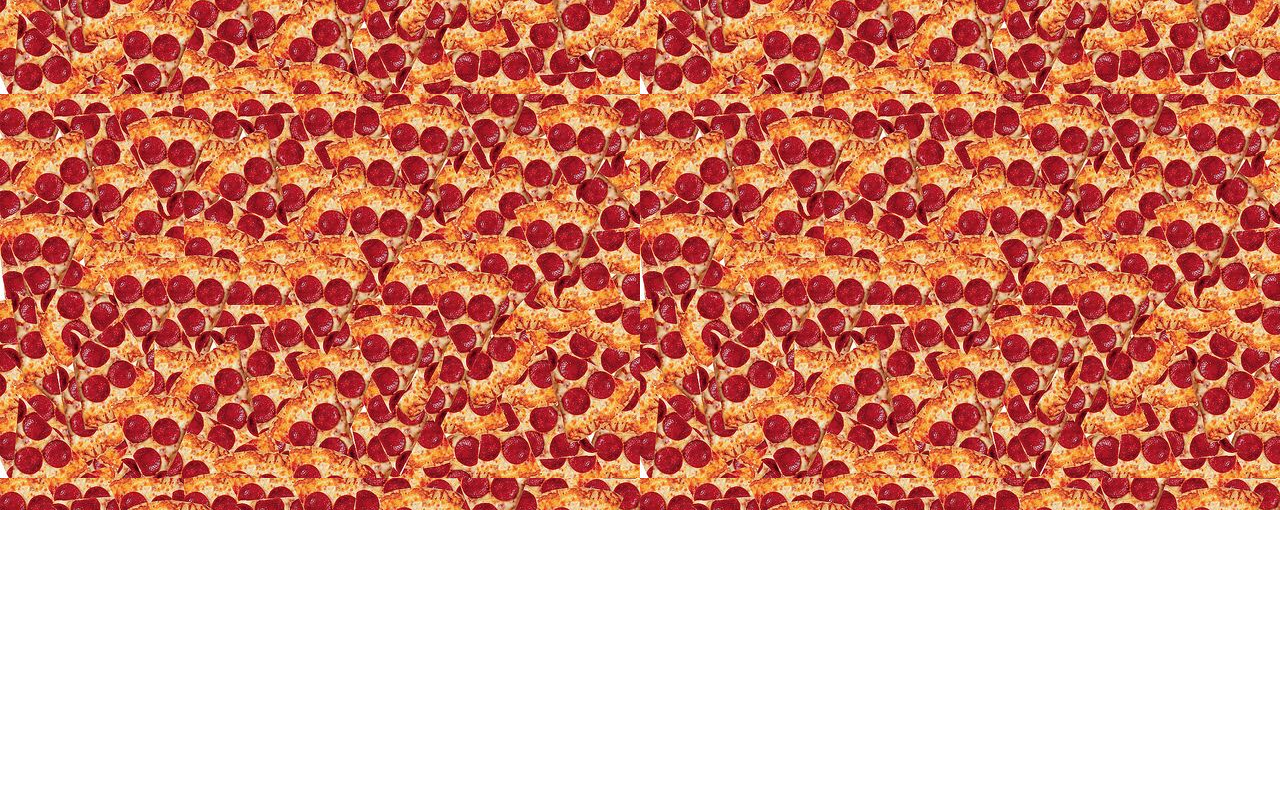
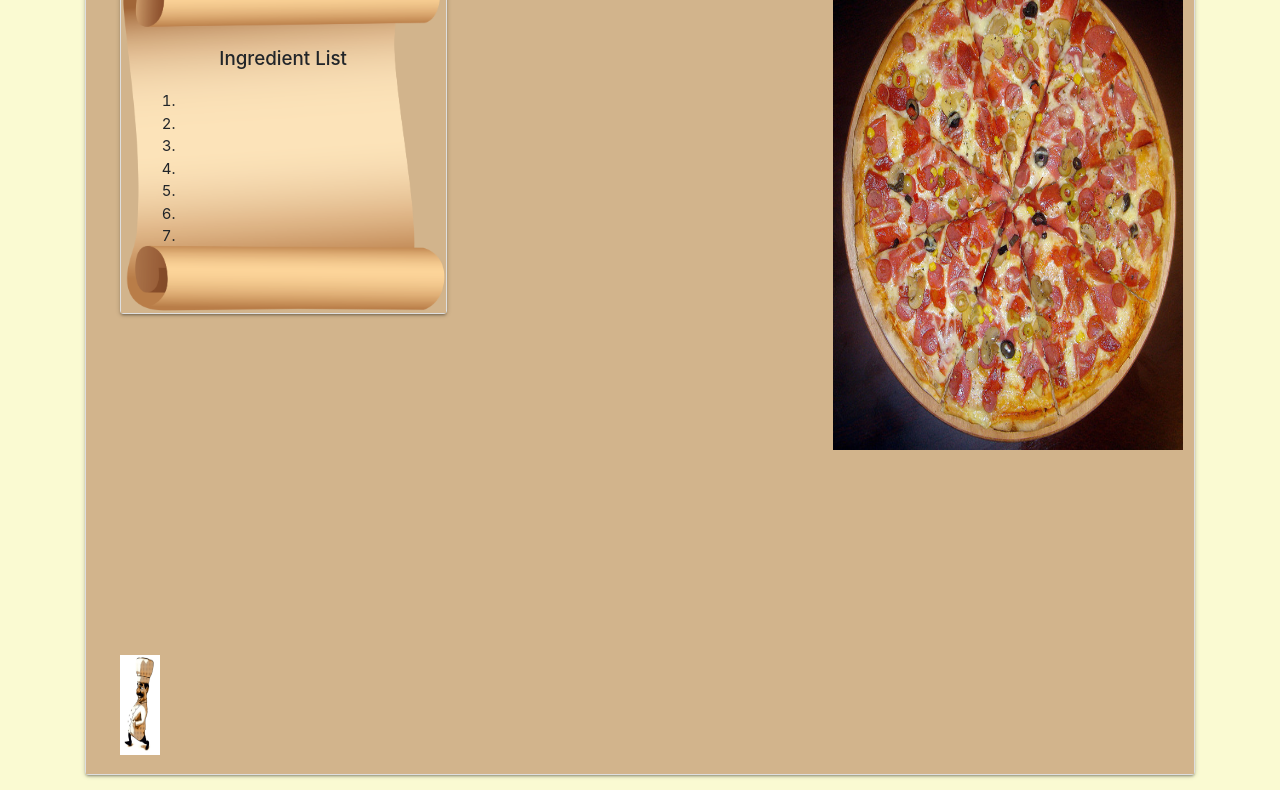
Before and after one commit to tenthyoung/PizzaPresto, a plain HTML site: page index.html in a window 1280 px wide. Shown: the part 290-1080 px from the top of the page. Before the commit the page ends 800 px from the top, so only its background shows below. Drawn offline with nearby package versions, Linux system fonts and the light colour scheme.

Commit message:
push edits

```diff
--- a/assets/css/style.css
+++ b/assets/css/style.css
@@ -0,0 +1,55 @@
+#body{
+    background-color: lightgoldenrodyellow;
+}
+
+.card-body{
+    background-color: tan;
+}
+
+#presto{
+    background-image: url("../images/red-checkered-cloth-1154787-638x466.jpg");
+
+}
+
+#title{
+    text-align: center;
+}
+
+#pizzaHolder{
+    float: right;
+}
+
+#scrollCard{
+    background-image: url("../images/kisspng-paper-scroll-clip-art-paper-5ab8dd0509ede8.4276858115220646450407.png");
+    background-size: 100%;
+    background-repeat: no-repeat;
+    padding-bottom: 50px;
+
+}
+
+#ingreHead{
+    text-align: center;
+    margin-top: 70px;
+}
+
+#ingreList{
+    margin-top: 20px;
+}
+
+
+
+#chefHolder{
+    float: left;
+}
+
+
+#pizzaImg{
+    height: 500px;
+    width: 350px;
+}
+
+#chefImg{
+height: 100px;
+width: 40px;
+margin-top: 100%;
+}
--- a/index.html
+++ b/index.html
@@ -1,23 +1,88 @@
 <!DOCTYPE html>
 <html>
+
 <head>
     <meta charset="utf-8" />
     <meta http-equiv="X-UA-Compatible" content="IE=edge">
-    <title>Presto Pizza</title>
+    <title>Pizza Presto Baby</title>
     <meta name="viewport" content="width=device-width, initial-scale=1">
     <link rel="stylesheet" href="https://cdnjs.cloudflare.com/ajax/libs/materialize/1.0.0/css/materialize.min.css">
+    <link rel="stylesheet" href="https://stackpath.bootstrapcdn.com/bootstrap/4.3.1/css/bootstrap.min.css"
+        integrity="sha384-ggOyR0iXCbMQv3Xipma34MD+dH/1fQ784/j6cY/iJTQUOhcWr7x9JvoRxT2MZw1T" crossorigin="anonymous">
     <link rel="stylesheet" type="text/css" media="screen" href="./assets/css/animate.css" />
     <link rel="stylesheet" type="text/css" media="screen" href="./assets/css/style.css" />
 </head>
-<body background="./assets/images/pizzaaaaa.jpg">
+
+<body id="body">
 
 
-    <script src="./assets/javascript/jquery.js"></script>
-    <script src="./assets/javascript/app.js"></script>
 
-    <h1>Pizza Presto Baby</h1>
+        <div id="presto" class="jumbotron jumbotron-fluid">
+                <div class="container">
+                  <h1 id="title" class="display-4">Pizza. PRESTO!</h1>
+                </div>
+              </div>
+
+
+
+
+    <div class="container">
+        <div class="card">
+            <div class="card-body">
+                <div id="pizzaHolder" class="col-md-4">
+                    <img id="pizzaImg" src="assets/images/pizzas-1329569-639x630.jpg" alt="pizzaplace">
+                </div>
+
+
+                <div class="col-md-4">
+
+                </div>
+
+
+                <div id="chefHolder" class="col-md-4">
+                    <div class="card">
+
+                        <div id="scrollCard" class="card-body">
+                            <h5 id="ingreHead">Ingredient List</h5>
+                            <ol id="ingreList">
+                                <li></li>
+                                <li></li>
+                                <li></li>
+                                <li></li>
+                                <li></li>
+                                <li></li>
+                                <li></li>
+                            </ol>
+                        </div>
+
+                    </div>
+                    <img id="chefImg" src="assets/images/fun-chef-1319279-639x1011.jpg" alt="chefplace">
+                </div>
+            </div>
+        </div>
+
+    </div>
+
+
+
+
+
+
+
+
+
+
+
+
+
+
+
+
 
 
     <script src="https://cdnjs.cloudflare.com/ajax/libs/materialize/1.0.0/js/materialize.min.js"></script>
+    <script src="./assets/javascript/jquery.js"></script>
+    <script src="./assets/javascript/app.js"></script>
 </body>
+
 </html>
```
Also changed, not shown: assets/images/fun-chef-1319279-639x1011.jpg (added), assets/images/kisspng-paper-scroll-clip-art-paper-5ab8dd0509ede8.4276858115220646450407.png (added), assets/images/pizzas-1329569-639x630.jpg (added), assets/images/red-checkered-cloth-1154787-638x466.jpg (added).
